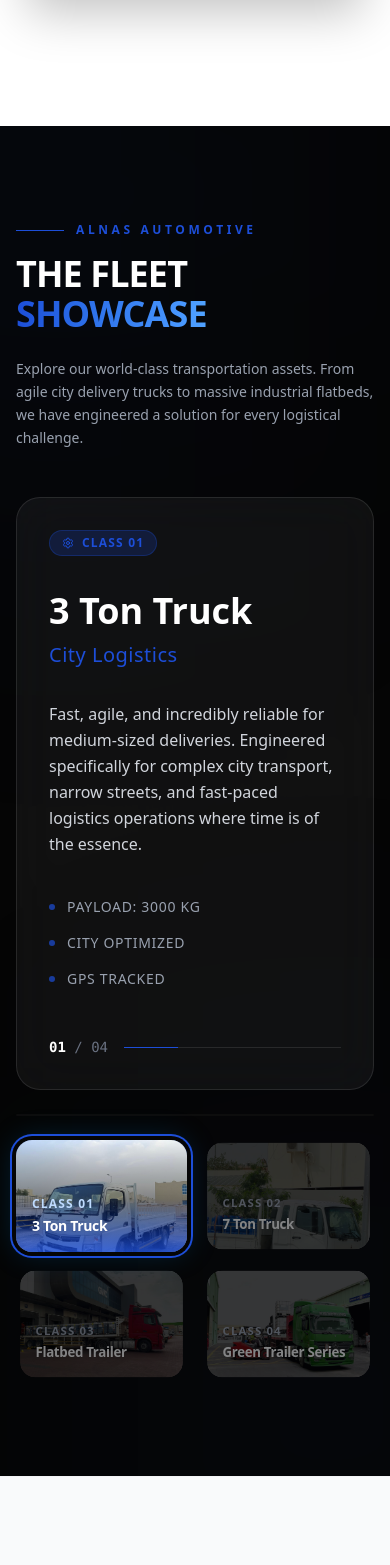
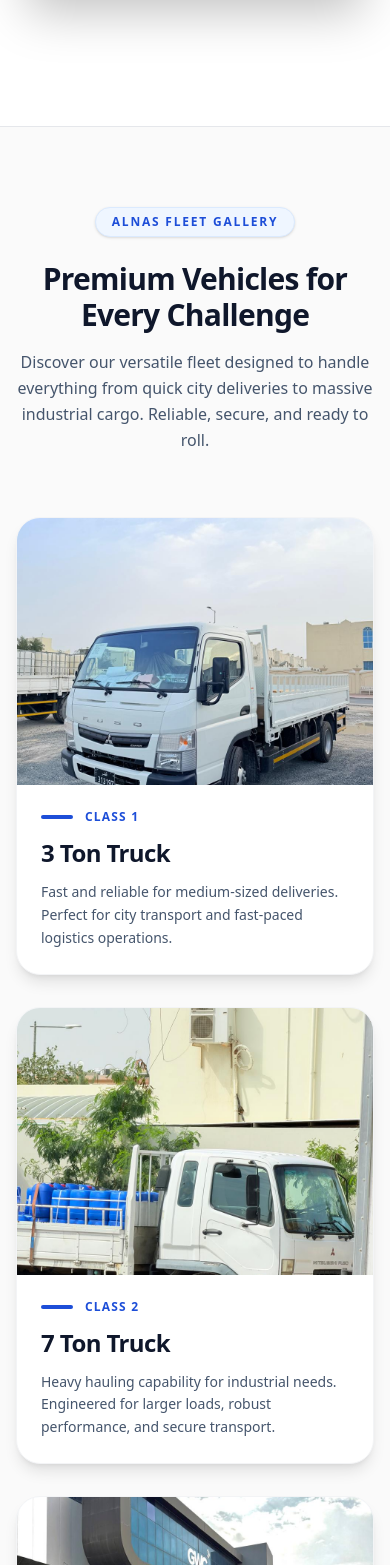
Before and after one commit to Shamilvv/booking-system, a Next.js app in the folder frontend/: page / in a window 390 px wide. Shown: the part 863-2428 px from the top of the page. Built offline with nearby package versions, Linux system fonts and the light colour scheme.

Commit message:
fix: mobile friendly responsive clean fleet gallery

```diff
--- a/frontend/src/components/About.tsx
+++ b/frontend/src/components/About.tsx
@@ -2,16 +2,11 @@
 
 import Image from 'next/image';
 import { useState, useEffect, useCallback } from 'react';
-import { ChevronLeft, ChevronRight, Settings } from 'lucide-react';
+import { ChevronLeft, ChevronRight } from 'lucide-react';
 
-// Reusable slider for the main showcase
-const ImageSlider = ({ images, title, isActiveClass }: { images: string[], title: string, isActiveClass: boolean }) => {
+const ImageSlider = ({ images, title }: { images: string[], title: string }) => {
     const [currentIndex, setCurrentIndex] = useState(0);
-
-    // Reset slider when vehicle class changes
-    useEffect(() => {
-        setCurrentIndex(0);
-    }, [title]);
+    const [isHovered, setIsHovered] = useState(false);
 
     const nextSlide = useCallback(() => {
         setCurrentIndex((prev) => (prev + 1) % images.length);
@@ -22,27 +17,30 @@
     }, [images.length]);
 
     useEffect(() => {
-        if (images.length <= 1) return;
-        const interval = setInterval(nextSlide, 6000);
+        if (images.length <= 1 || isHovered) return;
+        const interval = setInterval(nextSlide, 4000);
         return () => clearInterval(interval);
-    }, [images.length, nextSlide]);
+    }, [images.length, isHovered, nextSlide]);
 
     return (
-        <div className="absolute inset-0 w-full h-full bg-[#0a0a0a] group/slider">
+        <div
+            className="absolute inset-0 w-full h-full bg-slate-100 group/slider"
+            onMouseEnter={() => setIsHovered(true)}
+            onMouseLeave={() => setIsHovered(false)}
+        >
             {images.map((img, idx) => (
                 <div
                     key={idx}
-                    className={`absolute inset-0 transition-all duration-1000 ease-in-out ${
-                        idx === currentIndex ? 'opacity-100 z-10 scale-100' : 'opacity-0 z-0 scale-105'
+                    className={`absolute inset-0 transition-opacity duration-700 ease-in-out ${
+                        idx === currentIndex ? 'opacity-100 z-10' : 'opacity-0 z-0'
                     }`}
                 >
                     <Image
                         src={img}
-                        alt={`${title} - image ${idx + 1}`}
+                        alt={`${title} - view ${idx + 1}`}
                         fill
-                        priority={idx === 0}
-                        sizes="100vw"
-                        className="object-cover"
+                        sizes="(max-width: 768px) 100vw, 50vw"
+                        className="object-cover transition-transform duration-1000 group-hover/slider:scale-105"
                     />
                 </div>
             ))}
@@ -50,31 +48,37 @@
             {/* Slider Navigation (Only if multiple images) */}
             {images.length > 1 && (
                 <>
-                    <div className="absolute inset-y-0 left-0 flex items-center px-4 z-30 opacity-0 group-hover/slider:opacity-100 transition-opacity duration-300">
+                    {/* Dark gradient at the bottom just for the dots visibility */}
+                    <div className="absolute bottom-0 left-0 right-0 h-24 bg-gradient-to-t from-black/40 to-transparent z-20 pointer-events-none" />
+
+                    <div className="absolute inset-y-0 left-0 flex items-center px-3 z-30 opacity-100 md:opacity-0 md:group-hover/slider:opacity-100 transition-opacity duration-300">
                         <button
-                            onClick={(e) => { e.stopPropagation(); prevSlide(); }}
-                            className="p-3 rounded-full bg-black/40 backdrop-blur-md border border-white/10 text-white hover:bg-white hover:text-black transition-all shadow-xl"
+                            onClick={(e) => { e.preventDefault(); prevSlide(); }}
+                            className="p-2 rounded-full bg-white/80 backdrop-blur-sm border border-white/50 text-slate-900 shadow-md hover:bg-white hover:scale-110 transition-all"
+                            aria-label="Previous image"
                         >
-                            <ChevronLeft className="w-6 h-6" />
+                            <ChevronLeft className="w-5 h-5 sm:w-6 sm:h-6" />
                         </button>
                     </div>
-                    <div className="absolute inset-y-0 right-0 flex items-center px-4 z-30 opacity-0 group-hover/slider:opacity-100 transition-opacity duration-300">
+
+                    <div className="absolute inset-y-0 right-0 flex items-center px-3 z-30 opacity-100 md:opacity-0 md:group-hover/slider:opacity-100 transition-opacity duration-300">
                         <button
-                            onClick={(e) => { e.stopPropagation(); nextSlide(); }}
-                            className="p-3 rounded-full bg-black/40 backdrop-blur-md border border-white/10 text-white hover:bg-white hover:text-black transition-all shadow-xl"
+                            onClick={(e) => { e.preventDefault(); nextSlide(); }}
+                            className="p-2 rounded-full bg-white/80 backdrop-blur-sm border border-white/50 text-slate-900 shadow-md hover:bg-white hover:scale-110 transition-all"
+                            aria-label="Next image"
                         >
-                            <ChevronRight className="w-6 h-6" />
+                            <ChevronRight className="w-5 h-5 sm:w-6 sm:h-6" />
                         </button>
                     </div>
 
                     {/* Image Indicators */}
-                    <div className="absolute top-6 right-8 flex space-x-3 z-30">
+                    <div className="absolute bottom-4 left-0 right-0 flex justify-center space-x-2 z-30">
                         {images.map((_, idx) => (
                             <button
                                 key={idx}
-                                onClick={(e) => { e.stopPropagation(); setCurrentIndex(idx); }}
-                                className={`h-1.5 transition-all duration-500 rounded-full ${
-                                    idx === currentIndex ? 'w-10 bg-royal shadow-[0_0_10px_rgba(8,112,184,0.8)]' : 'w-3 bg-white/30 hover:bg-white/60'
+                                onClick={(e) => { e.preventDefault(); setCurrentIndex(idx); }}
+                                className={`h-1.5 transition-all duration-300 rounded-full shadow-sm ${
+                                    idx === currentIndex ? 'w-6 sm:w-8 bg-white' : 'w-2 bg-white/50 hover:bg-white/80'
                                 }`}
                                 aria-label={`Go to slide ${idx + 1}`}
                             />
@@ -90,195 +94,79 @@
     const fleet = [
         {
             title: '3 Ton Truck',
-            subtitle: 'City Logistics',
-            description: 'Fast, agile, and incredibly reliable for medium-sized deliveries. Engineered specifically for complex city transport, narrow streets, and fast-paced logistics operations where time is of the essence.',
-            images: ['/3ton.jpeg'],
-            specs: ['Payload: 3000 kg', 'City Optimized', 'GPS Tracked']
+            description: 'Fast and reliable for medium-sized deliveries. Perfect for city transport and fast-paced logistics operations.',
+            images: ['/3ton.jpeg']
         },
         {
             title: '7 Ton Truck',
-            subtitle: 'Heavy Hauling',
-            description: 'Uncompromising heavy hauling capability for industrial needs. Engineered for larger loads, robust performance, and secure transport over long distances without sacrificing speed.',
-            images: ['/7ton.jpeg'],
-            specs: ['Payload: 7000 kg', 'Long-Haul Capable', 'Reinforced Chassis']
+            description: 'Heavy hauling capability for industrial needs. Engineered for larger loads, robust performance, and secure transport.',
+            images: ['/7ton.jpeg']
         },
         {
             title: 'Flatbed Trailer',
-            subtitle: 'Oversized Cargo',
-            description: 'Highly versatile empty bed trailer explicitly designed for safely transporting oversized, irregular, and exceptionally heavy equipment that cannot fit in standard enclosures.',
-            images: ['/trailer.jpeg'],
-            specs: ['Open Bed Design', 'Heavy Equipment', 'Multi-axle']
+            description: 'Highly versatile empty bed trailer explicitly designed for safely transporting oversized, irregular, and exceptionally heavy equipment.',
+            images: ['/trailer.jpeg']
         },
         {
             title: 'Green Trailer Series',
-            subtitle: 'Bulk Transport Master',
-            description: 'Our most specialized fleet handling maximum bulk transport and large-scale cargo. Built exceptionally tough to meet and exceed the most demanding industrial delivery requirements.',
+            description: 'Specialized fleet handling bulk transport and large-scale cargo. Built tough for the most demanding delivery requirements.',
             images: [
                 '/GREEN TRAILER/WhatsApp Image 2026-04-18 at 1.39.49 PM.jpeg',
                 '/GREEN TRAILER/WhatsApp Image 2026-04-18 at 1.39.49 PM (1).jpeg',
                 '/GREEN TRAILER/WhatsApp Image 2026-04-18 at 1.39.49 PM (2).jpeg'
-            ],
-            specs: ['Maximum Payload', 'Bulk Cargo', 'Industrial Grade']
+            ]
         }
     ];
 
-    const [activeIndex, setActiveIndex] = useState(0);
-    const activeVehicle = fleet[activeIndex];
+    return (
+        <div id="about" className="py-20 sm:py-24 bg-zinc-50 border-t border-gray-200">
+            <div className="max-w-7xl mx-auto px-4 sm:px-6 lg:px-8">
 
-    return (
-        <div id="about" className="py-24 bg-[#050505] relative overflow-hidden">
-            {/* Subtle background texture/gradient */}
-            <div className="absolute top-0 left-0 w-full h-full overflow-hidden pointer-events-none">
-                <div className="absolute top-[-20%] left-[-10%] w-[50%] h-[50%] rounded-full bg-royal/10 blur-[150px]" />
-                <div className="absolute bottom-[-20%] right-[-10%] w-[50%] h-[50%] rounded-full bg-blue-900/10 blur-[150px]" />
-            </div>
-
-            <div className="max-w-[90rem] mx-auto px-4 sm:px-6 lg:px-8 relative z-10">
-                {/* Header Section */}
-                <div className="flex flex-col md:flex-row md:items-end justify-between mb-12">
-                    <div>
-                        <div className="flex items-center space-x-3 mb-4">
-                            <div className="h-px w-12 bg-royal"></div>
-                            <span className="text-royal font-bold tracking-[0.3em] text-xs sm:text-sm uppercase">
-                                Alnas Automotive
-                            </span>
-                        </div>
-                        <h2 className="text-4xl sm:text-5xl lg:text-7xl font-black tracking-tight text-white uppercase">
-                            The Fleet <span className="text-transparent bg-clip-text bg-gradient-to-r from-royal to-blue-400">Showcase</span>
-                        </h2>
-                    </div>
-                    <p className="mt-6 md:mt-0 text-gray-400 max-w-md text-sm sm:text-base leading-relaxed md:text-right">
-                        Explore our world-class transportation assets. From agile city delivery trucks to massive industrial flatbeds, we have engineered a solution for every logistical challenge.
+                {/* Header */}
+                <div className="text-center mb-16 sm:mb-20">
+                    <span className="inline-block py-1.5 px-4 rounded-full bg-blue-50 text-royal text-xs sm:text-sm font-bold tracking-[0.15em] uppercase mb-4 border border-blue-100 shadow-sm">
+                        Alnas Fleet Gallery
+                    </span>
+                    <h2 className="mt-2 text-3xl sm:text-4xl md:text-5xl lg:text-6xl font-extrabold tracking-tight text-slate-900">
+                        Premium Vehicles for<br className="hidden sm:block" /> Every Challenge
+                    </h2>
+                    <p className="mt-4 sm:mt-6 max-w-2xl text-base sm:text-lg md:text-xl text-slate-600 mx-auto leading-relaxed">
+                        Discover our versatile fleet designed to handle everything from quick city deliveries to massive industrial cargo. Reliable, secure, and ready to roll.
                     </p>
                 </div>
 
-                {/* Main Showcase Area */}
-                <div className="flex flex-col lg:flex-row gap-6 lg:gap-8 h-auto lg:h-[70vh] min-h-[600px]">
-
-                    {/* Left: Interactive Details Panel */}
-                    <div className="w-full lg:w-1/3 flex flex-col justify-between bg-white/5 backdrop-blur-xl border border-white/10 rounded-3xl p-8 lg:p-12 relative overflow-hidden group">
-                        <div className="absolute inset-0 bg-gradient-to-b from-royal/5 to-transparent opacity-0 group-hover:opacity-100 transition-opacity duration-700 pointer-events-none" />
-
-                        <div className="relative z-10">
-                            <div className="inline-flex items-center space-x-2 bg-royal/20 border border-royal/30 text-royal px-3 py-1 rounded-full text-xs font-bold tracking-widest uppercase mb-8">
-                                <Settings className="w-3 h-3 animate-spin-slow" />
-                                <span>Class 0{activeIndex + 1}</span>
+                {/* Fleet Grid */}
+                <div className="grid grid-cols-1 md:grid-cols-2 gap-8 lg:gap-10">
+                    {fleet.map((vehicle, index) => (
+                        <div
+                            key={index}
+                            className="flex flex-col bg-white rounded-3xl overflow-hidden shadow-lg border border-gray-100 hover:shadow-2xl transition-shadow duration-500"
+                        >
+                            {/* Image Section */}
+                            <div className="relative w-full aspect-[4/3] sm:aspect-[16/10] bg-slate-100 overflow-hidden shrink-0">
+                                <ImageSlider images={vehicle.images} title={vehicle.title} />
                             </div>
 
-                            <h3
-                                key={`title-${activeIndex}`}
-                                className="text-4xl lg:text-5xl font-bold text-white leading-tight mb-2 animate-[slideUp_0.5s_ease-out_forwards]"
-                            >
-                                {activeVehicle.title}
-                            </h3>
-                            <p
-                                key={`subtitle-${activeIndex}`}
-                                className="text-xl text-royal font-medium tracking-wide mb-8 animate-[slideUp_0.6s_ease-out_forwards]"
-                            >
-                                {activeVehicle.subtitle}
-                            </p>
-
-                            <p
-                                key={`desc-${activeIndex}`}
-                                className="text-gray-300 leading-relaxed text-base lg:text-lg animate-[slideUp_0.7s_ease-out_forwards]"
-                            >
-                                {activeVehicle.description}
-                            </p>
-
-                            {/* Specs list */}
-                            <div className="mt-10 space-y-4">
-                                {activeVehicle.specs.map((spec, i) => (
-                                    <div
-                                        key={`spec-${activeIndex}-${i}`}
-                                        className="flex items-center space-x-3 text-gray-400 animate-[fadeIn_0.8s_ease-out_forwards]"
-                                        style={{ animationDelay: `${i * 0.1}s` }}
-                                    >
-                                        <div className="w-1.5 h-1.5 rounded-full bg-royal/70" />
-                                        <span className="text-sm font-medium uppercase tracking-wider">{spec}</span>
-                                    </div>
-                                ))}
+                            {/* Details Section */}
+                            <div className="p-6 sm:p-8 flex flex-col grow">
+                                <div className="flex items-center space-x-3 mb-3">
+                                    <div className="h-1 w-8 bg-royal rounded-full"></div>
+                                    <span className="text-royal font-bold tracking-widest text-xs uppercase">
+                                        Class {index + 1}
+                                    </span>
+                                </div>
+                                <h3 className="text-2xl sm:text-3xl font-bold text-slate-900 mb-3 tracking-tight">
+                                    {vehicle.title}
+                                </h3>
+                                <p className="text-slate-600 text-sm sm:text-base leading-relaxed">
+                                    {vehicle.description}
+                                </p>
                             </div>
                         </div>
-
-                        {/* Pagination/Controls indicator at bottom */}
-                        <div className="mt-12 lg:mt-0 flex items-center space-x-4 relative z-10">
-                            <div className="text-gray-500 font-mono text-sm">
-                                <span className="text-white font-bold">0{activeIndex + 1}</span> / 0{fleet.length}
-                            </div>
-                            <div className="flex-1 h-px bg-white/10 relative">
-                                <div
-                                    className="absolute top-0 left-0 h-full bg-royal transition-all duration-500 ease-out"
-                                    style={{ width: `${((activeIndex + 1) / fleet.length) * 100}%` }}
-                                />
-                            </div>
-                        </div>
-                    </div>
-
-                    {/* Right: Massive Hero Display */}
-                    <div className="w-full lg:w-2/3 relative rounded-3xl overflow-hidden shadow-2xl bg-black border border-white/5">
-                        <ImageSlider
-                            images={activeVehicle.images}
-                            title={activeVehicle.title}
-                            isActiveClass={true}
-                        />
-                        {/* Inner shadow/vignette */}
-                        <div className="absolute inset-0 ring-1 ring-inset ring-white/10 rounded-3xl pointer-events-none z-40" />
-                    </div>
-
+                    ))}
                 </div>
 
-                {/* Bottom: Thumbnail Selector */}
-                <div className="mt-6 lg:mt-8 grid grid-cols-2 md:grid-cols-4 gap-4 lg:gap-6">
-                    {fleet.map((vehicle, index) => {
-                        const isActive = activeIndex === index;
-                        return (
-                            <button
-                                key={index}
-                                onClick={() => setActiveIndex(index)}
-                                className={`group relative h-28 sm:h-36 lg:h-48 rounded-2xl overflow-hidden transition-all duration-500 cursor-pointer ${
-                                    isActive
-                                        ? 'ring-2 ring-royal ring-offset-4 ring-offset-[#050505] shadow-[0_0_30px_rgba(8,112,184,0.3)] scale-100 z-10'
-                                        : 'opacity-50 hover:opacity-100 hover:scale-[1.02] scale-95'
-                                }`}
-                            >
-                                <Image
-                                    src={vehicle.images[0]}
-                                    alt={`Select ${vehicle.title}`}
-                                    fill
-                                    sizes="(max-width: 768px) 50vw, 25vw"
-                                    className="object-cover transition-transform duration-700 group-hover:scale-110"
-                                />
-                                <div className={`absolute inset-0 transition-colors duration-500 ${
-                                    isActive ? 'bg-gradient-to-t from-royal/80 via-black/40 to-transparent' : 'bg-black/60 group-hover:bg-black/40'
-                                }`} />
-
-                                <div className="absolute bottom-4 left-4 right-4 text-left">
-                                    <div className={`text-xs font-bold tracking-widest uppercase mb-1 transition-colors ${
-                                        isActive ? 'text-blue-200' : 'text-gray-400'
-                                    }`}>
-                                        Class 0{index + 1}
-                                    </div>
-                                    <div className="text-white font-bold text-sm sm:text-base tracking-tight truncate drop-shadow-md">
-                                        {vehicle.title}
-                                    </div>
-                                </div>
-                            </button>
-                        );
-                    })}
-                </div>
             </div>
-
-            {/* Inline styles for custom animations used above */}
-            <style jsx>{`
-                @keyframes slideUp {
-                    from { opacity: 0; transform: translateY(20px); }
-                    to { opacity: 1; transform: translateY(0); }
-                }
-                @keyframes fadeIn {
-                    from { opacity: 0; }
-                    to { opacity: 1; }
-                }
-            `}</style>
         </div>
     );
 }
```
